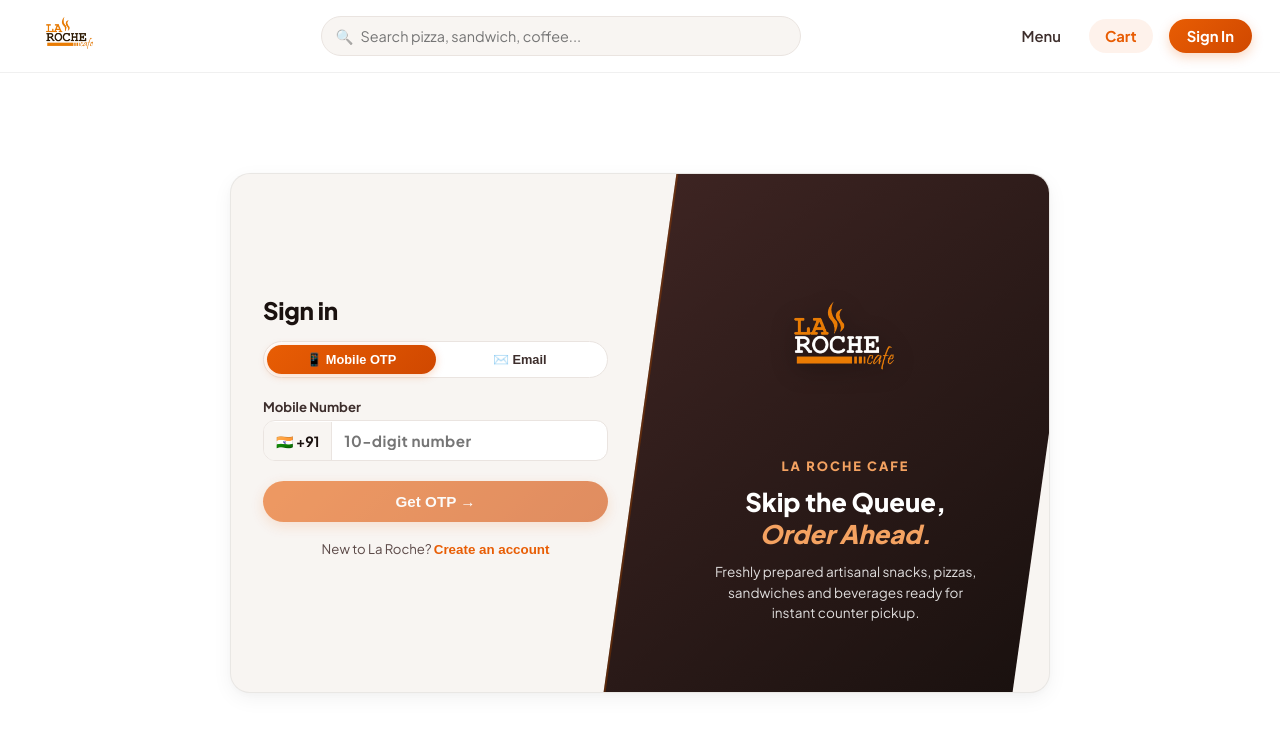
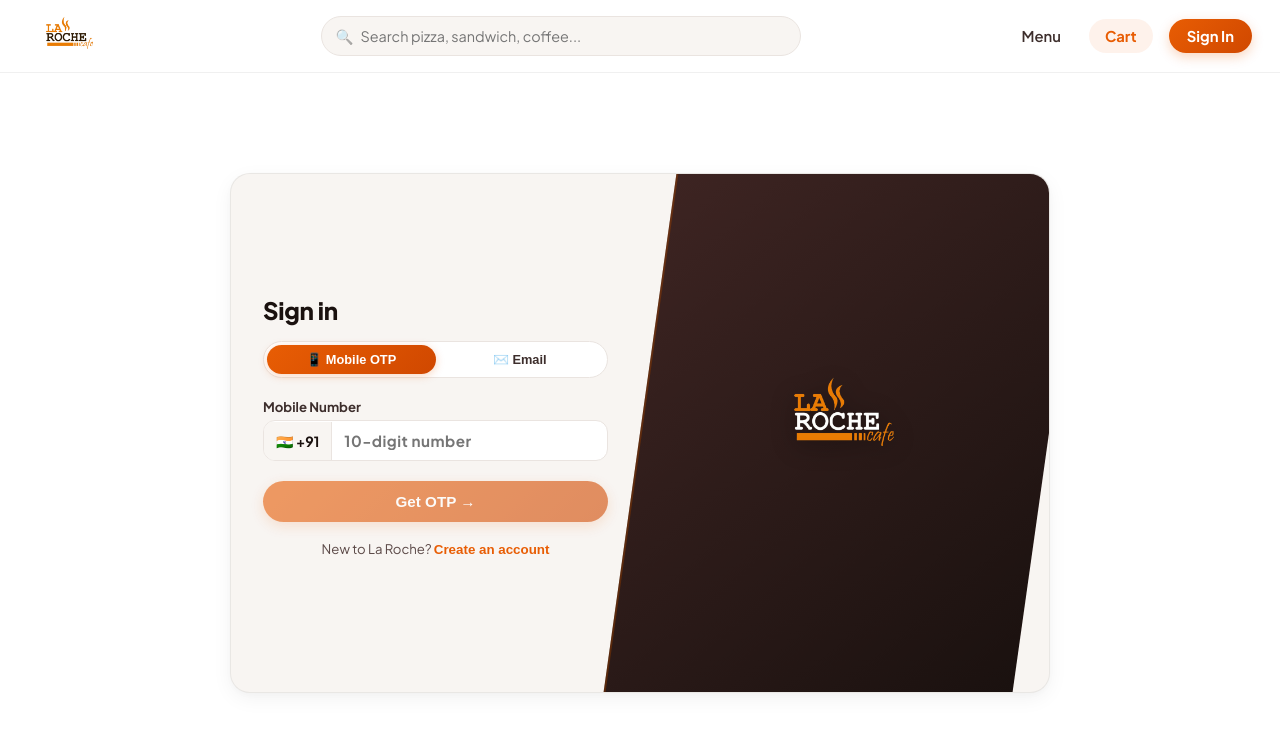
Before and after one commit to ranjeet-e/laroche_web, a React (Vite) app in the folder frontend/: page /login in a window 1280 px wide. Shown: the top 732 px of the page. Built offline with nearby package versions, Linux system fonts and the light colour scheme.

Commit message:
Update Auth.jsx

```diff
--- a/frontend/src/pages/Auth.jsx
+++ b/frontend/src/pages/Auth.jsx
@@ -597,13 +597,9 @@
         <div className="auth-blade">
           <div className="auth-blade__inner">
             <img src="/logo.png" alt="La Roche Cafe" className="auth-blade__logo" onError={(e) => { e.target.onerror = null; e.target.src = '/logo2.png'; }} />
-            <span className="auth-blade__brand">LA ROCHE CAFE</span>
             <h3 className="auth-blade__title">
-              Skip the Queue, <br />
-              <em>Order Ahead.</em>
             </h3>
             <p className="auth-blade__text">
-              Freshly prepared artisanal snacks, pizzas, sandwiches and beverages ready for instant counter pickup.
             </p>
           </div>
         </div>
```
